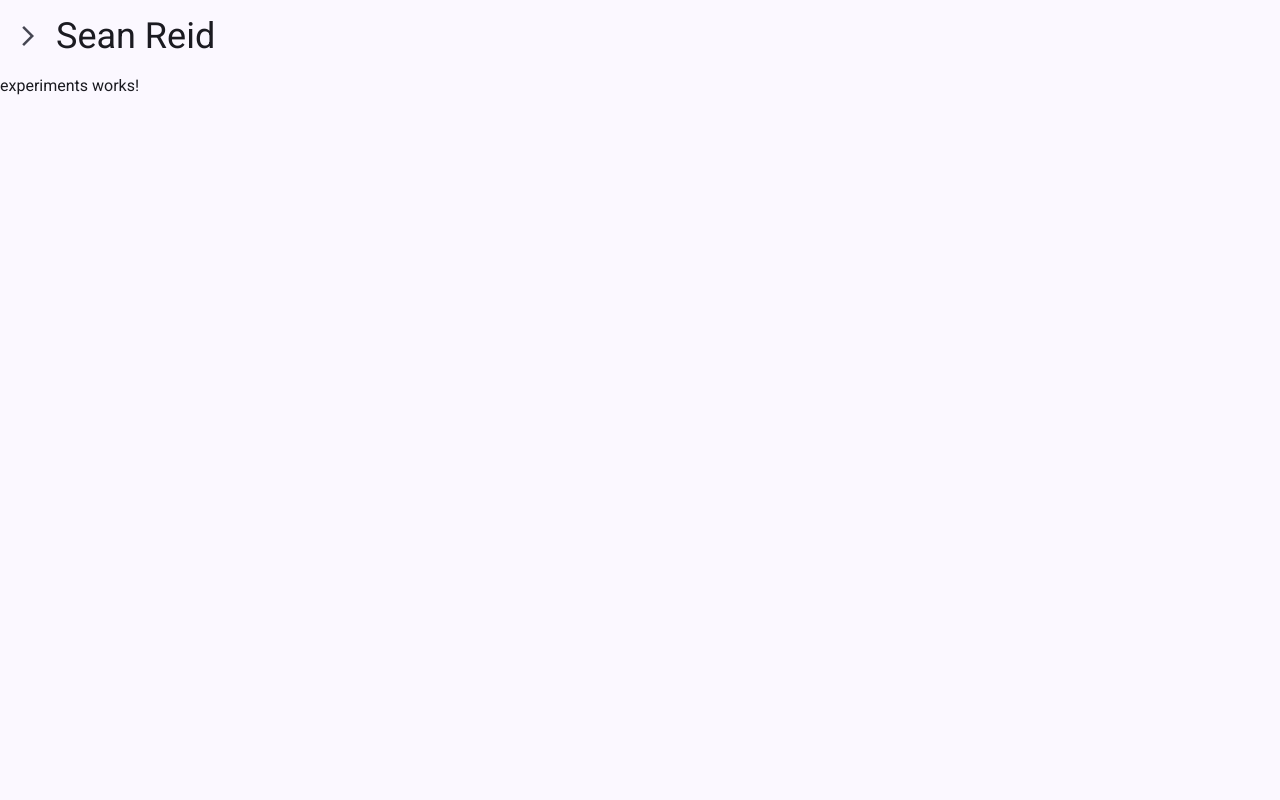
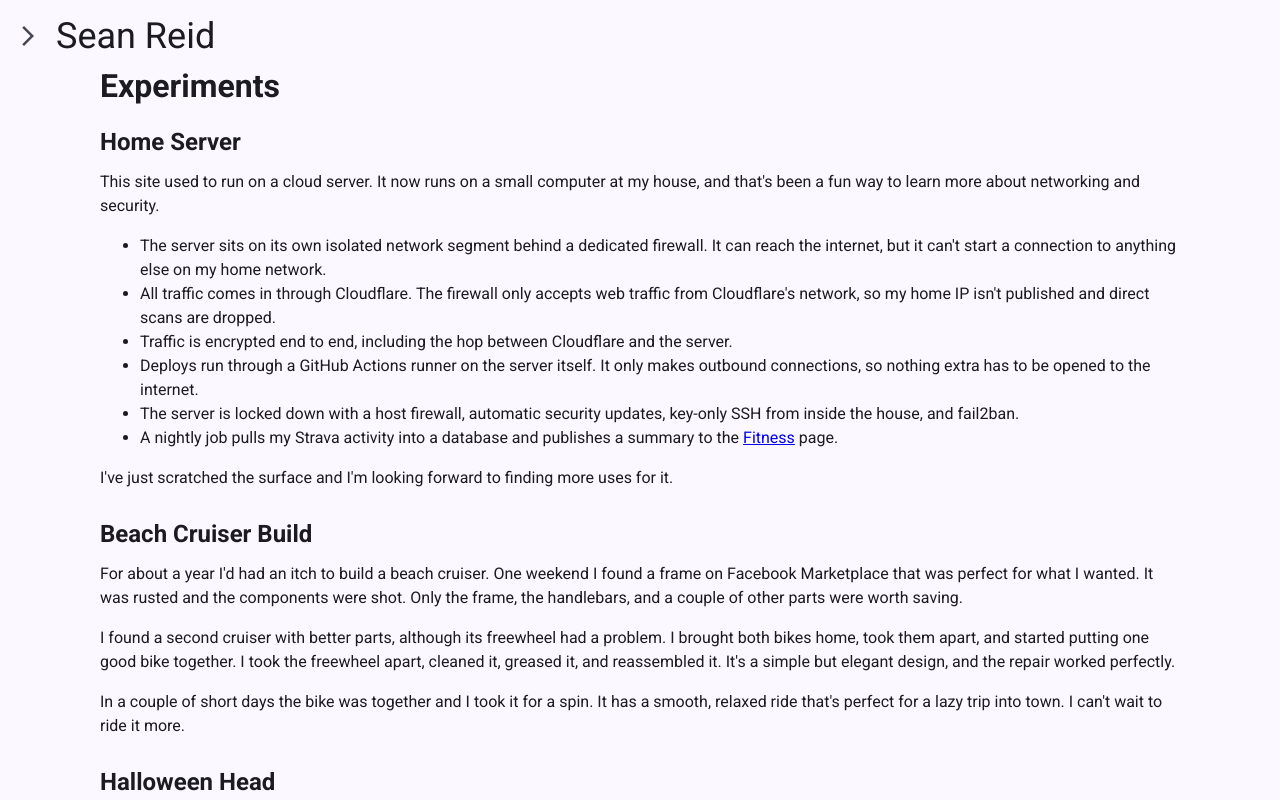
Before and after one commit to gitsean/seanreid.dev, an Angular app: page /experiments in a window 1280 px wide. Built offline with nearby package versions, Linux system fonts and the light colour scheme.

Commit message:
Updated experiments page

```diff
--- a/src/app/pubilc/experiments/experiments.html
+++ b/src/app/pubilc/experiments/experiments.html
@@ -1,3 +1,40 @@
-<p>
-  experiments works!
-</p>
+<h1>Experiments</h1>
+
+<section>
+  <h2>Home Server</h2>
+  <p>This site used to run on a cloud server. It now runs on a small computer at my house, and that's been a fun way
+    to learn more about networking and security.</p>
+  <ul>
+    <li>The server sits on its own isolated network segment behind a dedicated firewall. It can reach the internet, but
+      it can't start a connection to anything else on my home network.</li>
+    <li>All traffic comes in through Cloudflare. The firewall only accepts web traffic from Cloudflare's network, so
+      my home IP isn't published and direct scans are dropped.</li>
+    <li>Traffic is encrypted end to end, including the hop between Cloudflare and the server.</li>
+    <li>Deploys run through a GitHub Actions runner on the server itself. It only makes outbound connections, so
+      nothing extra has to be opened to the internet.</li>
+    <li>The server is locked down with a host firewall, automatic security updates, key-only SSH from inside the
+      house, and fail2ban.</li>
+    <li>A nightly job pulls my Strava activity into a database and publishes a summary to the
+      <a routerLink="/fitness">Fitness</a> page.</li>
+  </ul>
+  <p>I've just scratched the surface and I'm looking forward to finding more uses for it.</p>
+</section>
+
+<section>
+  <h2>Beach Cruiser Build</h2>
+  <p>For about a year I'd had an itch to build a beach cruiser. One weekend I found a frame on Facebook Marketplace
+    that was perfect for what I wanted. It was rusted and the components were shot. Only the frame, the handlebars, and
+    a couple of other parts were worth saving.</p>
+  <p>I found a second cruiser with better parts, although its freewheel had a problem. I brought both bikes home, took
+    them apart, and started putting one good bike together. I took the freewheel apart, cleaned it, greased it, and
+    reassembled it. It's a simple but elegant design, and the repair worked perfectly.</p>
+  <p>In a couple of short days the bike was together and I took it for a spin. It has a smooth, relaxed ride that's
+    perfect for a lazy trip into town. I can't wait to ride it more.</p>
+</section>
+
+<section>
+  <h2>Halloween Head</h2>
+  <p>This year's Halloween project is a giant papier-mâché head. I built a huge ball and my daughter helped me draw a
+    creepy "Bob" face on it (her words). He has a devious smile and angry, suspicious eyes. The playful horror of it
+    should be a hit on Halloween.</p>
+</section>
--- a/src/app/pubilc/experiments/experiments.scss
+++ b/src/app/pubilc/experiments/experiments.scss
@@ -0,0 +1,33 @@
+h1,
+h2,
+h3,
+p,
+ul {
+  margin: 16px 100px;
+}
+
+h2 {
+  margin-top: 32px;
+}
+
+h3 {
+  margin-bottom: 4px;
+}
+
+@media (max-width: 700px) {
+  h1,
+  h2,
+  h3,
+  p,
+  ul {
+    margin: 16px;
+  }
+
+  h2 {
+    margin-top: 32px;
+  }
+
+  h3 {
+    margin-bottom: 4px;
+  }
+}
--- a/src/app/pubilc/experiments/experiments.ts
+++ b/src/app/pubilc/experiments/experiments.ts
@@ -1,7 +1,9 @@
 import { Component } from '@angular/core';
+import { RouterLink } from '@angular/router';
 
 @Component({
   selector: 'app-experiments',
+  imports: [RouterLink],
   templateUrl: './experiments.html',
   styleUrl: './experiments.scss',
 })
--- a/src/app/pubilc/interests/interests.html
+++ b/src/app/pubilc/interests/interests.html
@@ -39,11 +39,11 @@
 <section>
   <h2>Bikes</h2>
   <p>I do my own bike repairs as often as I can and have built bikes from components. Most recently I built a beach cruiser that I'm
-    quite proud of. My road bike is getting a little old, so I'll be working on that next to get it into better shape.</p>
+    quite proud of (the build is written up on the <a routerLink="/experiments">Experiments</a> page). My road bike is getting a little old, so I'll be working on that next to get it into better shape.</p>
 </section>
 
 <section>
   <h2>Home Server</h2>
   <p>I've just started running a home server, which now hosts this site, and I'm looking forward to doing more with
-    it.</p>
+    it. There's more about how it's set up on the <a routerLink="/experiments">Experiments</a> page.</p>
 </section>
```
Also changed, not shown: 1 other file (tests, documents, lock files or other folders).
